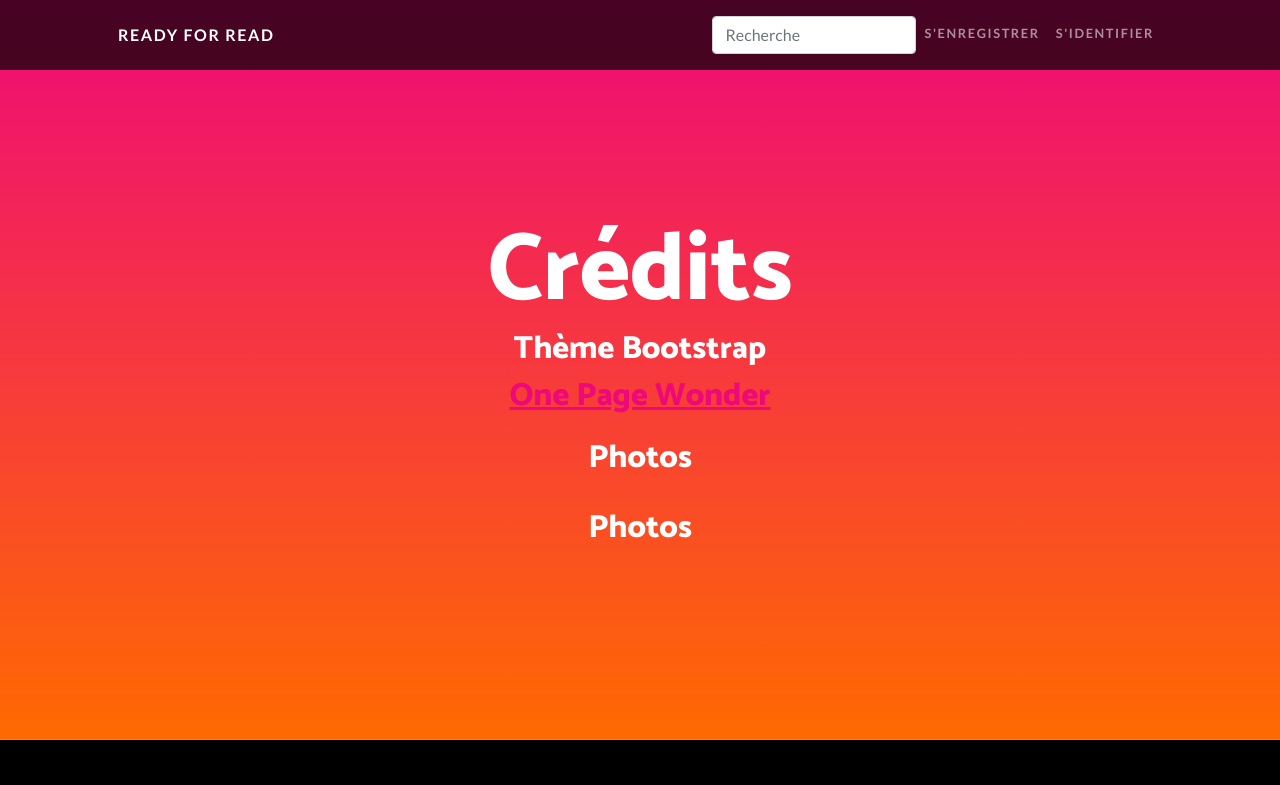
After one commit to jbbaillet85/veille_tracking, a Django app: page /credits in a window 1280 px wide. The commit adds this page. Shown: the top 785 px of the page. Run offline with Django 4.2, Linux system fonts and the light colour scheme; some libraries are stand-ins or nearby versions.

Commit message:
addition of the credits page (url + template)

```diff
--- a/config/urls.py
+++ b/config/urls.py
@@ -1,4 +1,3 @@
-from re import template
 from django.contrib import admin
 from django.urls import path, include
 from django.views.generic import TemplateView, ListView
@@ -18,6 +17,11 @@ urlpatterns = [
         ),
         name="homepage",
     ),
+    path(
+        "credits",
+        TemplateView.as_view(template_name="credits/credits.html"),
+        name="credits",
+    ),
     path("user/", include("app_user.urls")),
     path("book/", include("app_books.urls")),
     path("library/", include("app_library.urls")),
--- a/templates/base/footer.html
+++ b/templates/base/footer.html
@@ -1,3 +1,10 @@
 <footer class="py-5 bg-black">
-    <div class="container px-5"><p class="m-0 text-center text-white small">Copyright &copy; ReadyForRead 2022</p></div>
+    <a href="http://www.djangoproject.com/">
+        <img src="https://www.djangoproject.com/m/img/badges/djangopowered126x54.gif" border="0" alt="Powered by Django."
+         title="Powered by Django." />
+    </a>
+    <ul>
+    <li class="container px-5"><p class="m-0 text-center text-white small">Copyright &copy; ReadyForRead 2022</p></li>
+    <li class="container px-5"><a class="m-0 text-center text-white small" href="{% url 'credits' %}">Crédits</a></li>
+    </ul>
 </footer>
--- /dev/null
+++ b/templates/credits/credits.html
@@ -0,0 +1,12 @@
+{% extends 'base/base.html' %}
+{% load static %}
+{% block title_h1 %}Crédits{% endblock %}
+{% block title_h2 %}{% endblock %}
+{% block content %}
+<h2>Thème Bootstrap<h2>
+<p><a href="https://startbootstrap.com/theme/one-page-wonder">One Page Wonder</a><p>
+<h2>Photos<h2>
+<p><p>
+<h2>Photos<h2>
+<p><p>
+{% endblock %}
```
